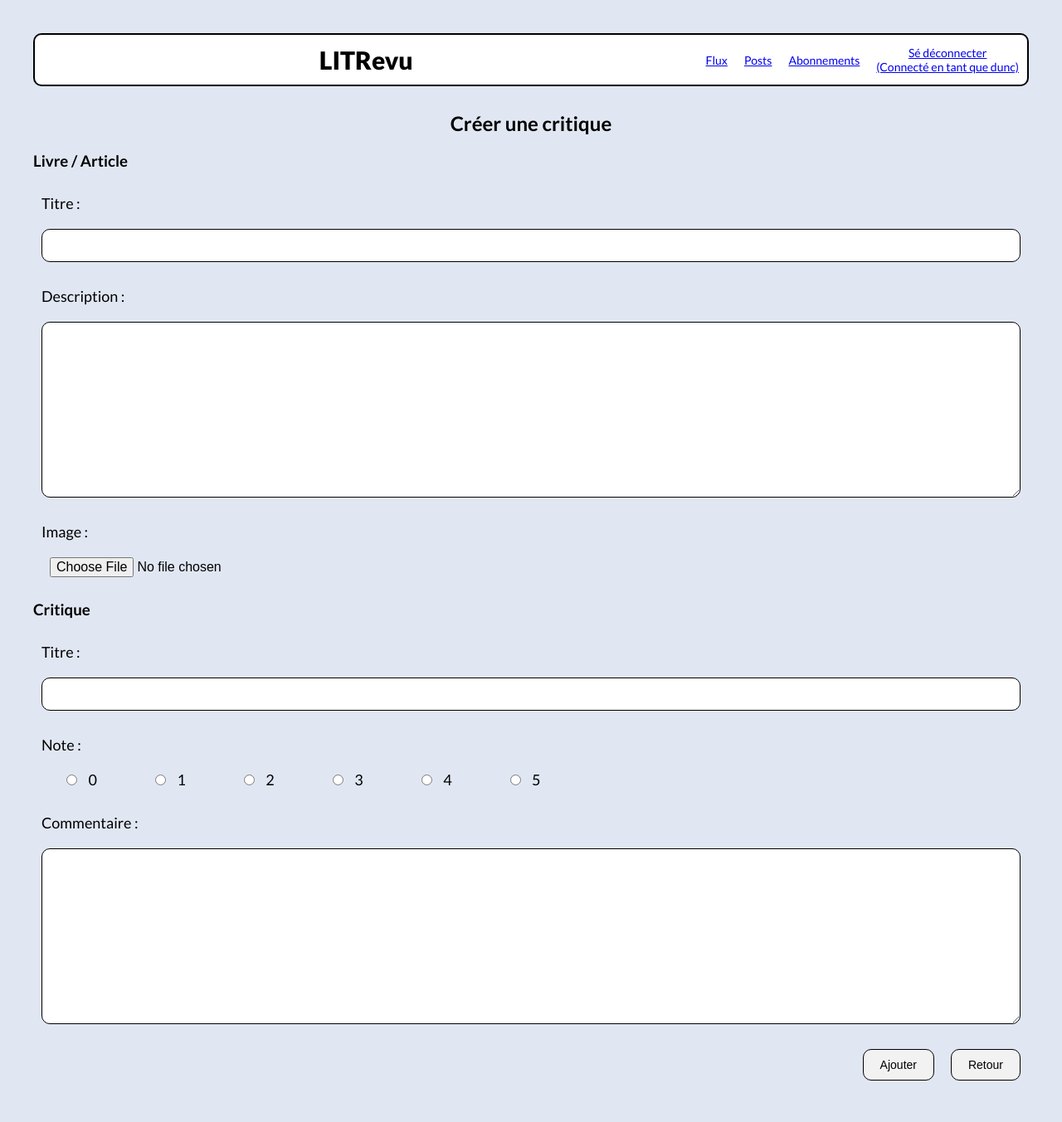
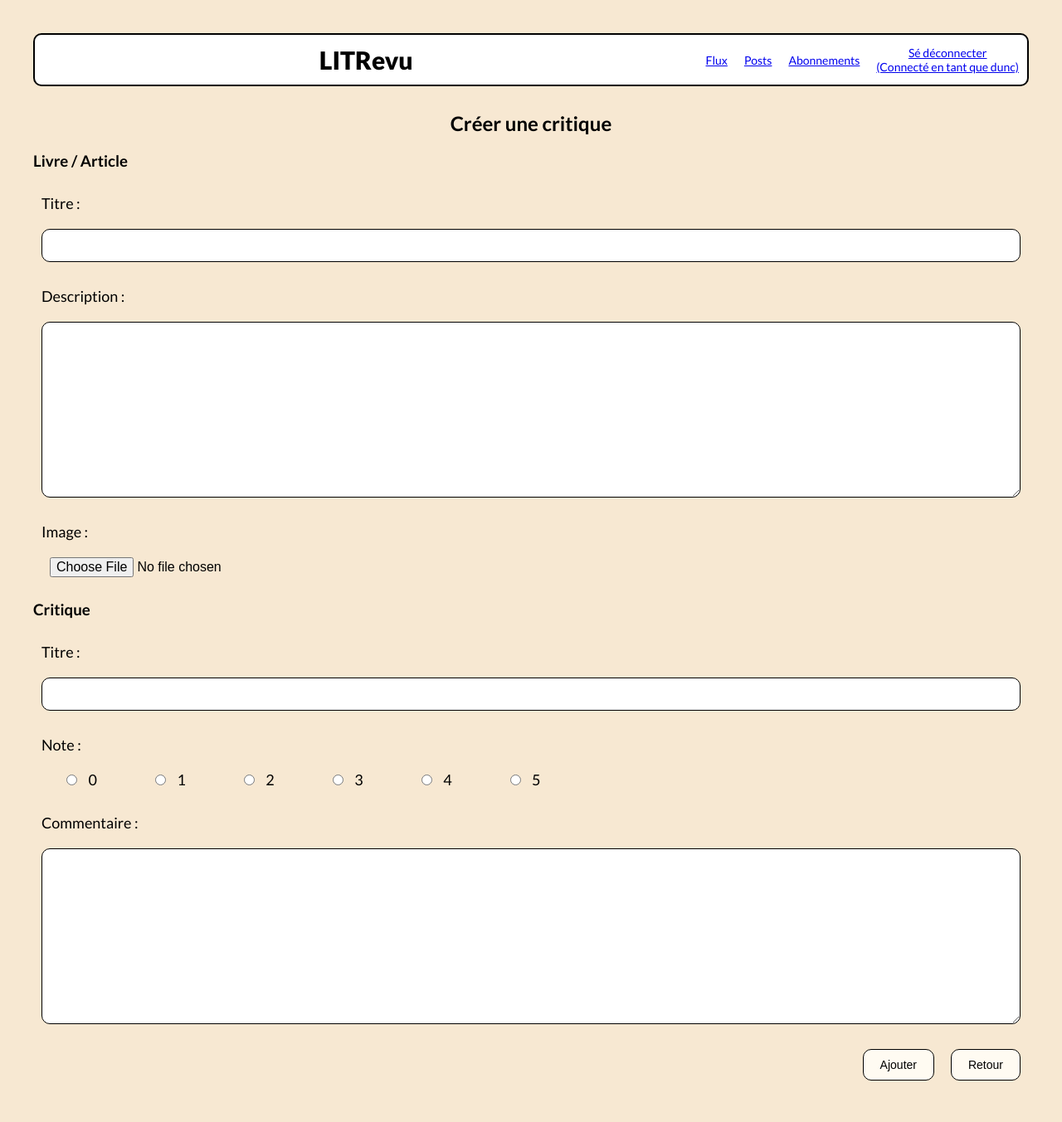
Before and after one commit to duncan-g-hub/P9_LITRevu_web_app, a Django app: page /review/add/ in a window 1280 px wide. Shown: the whole page at 83% size. Run offline with Django 5.2, Linux system fonts and the light colour scheme; a user stored in the database is signed in; some web fonts are replaced.

Commit message:
Modif couleur fond

```diff
--- a/LITRevu/static/styles.css
+++ b/LITRevu/static/styles.css
@@ -4,7 +4,7 @@
 body {
     font-family: "Lato";
     margin: 40px;
-    background-color: #E1E7F2;
+    background-color: #F7E8D2;
 }
 
 header {
@@ -86,7 +86,7 @@ button {
     padding: 10px 20px;
     margin: 10px;
     border: 1px solid black;
-    background-color: #F2F2F2;
+    background-color: #FFFBF2;
     border-radius: 10px;
     font-size: 14px;
     font-weight: 500;
@@ -208,7 +208,7 @@ button:hover{
     border-radius: 0;
     margin: 10px 0;
     padding: 0;
-    background-color: #E1E7F2;
+    background-color: #F7E8D2;
 }
 
 
```
